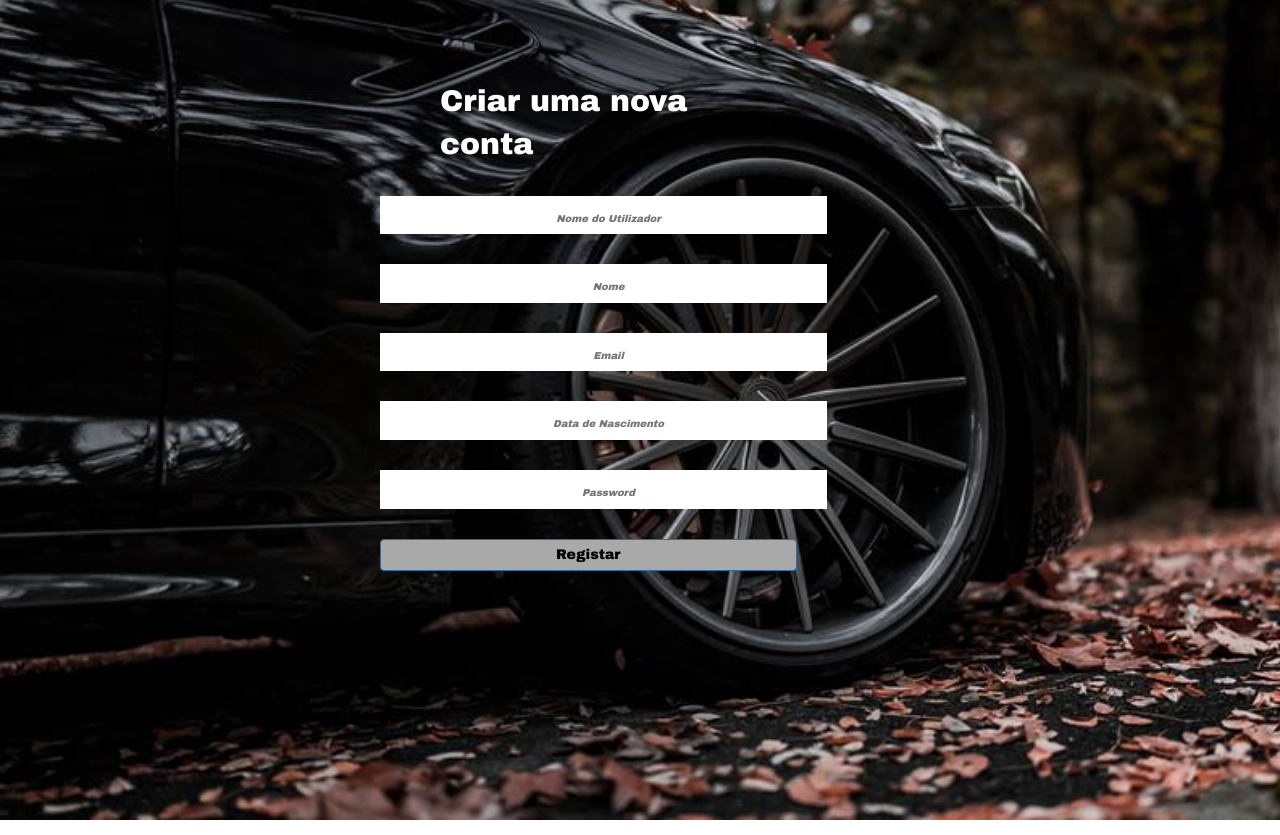
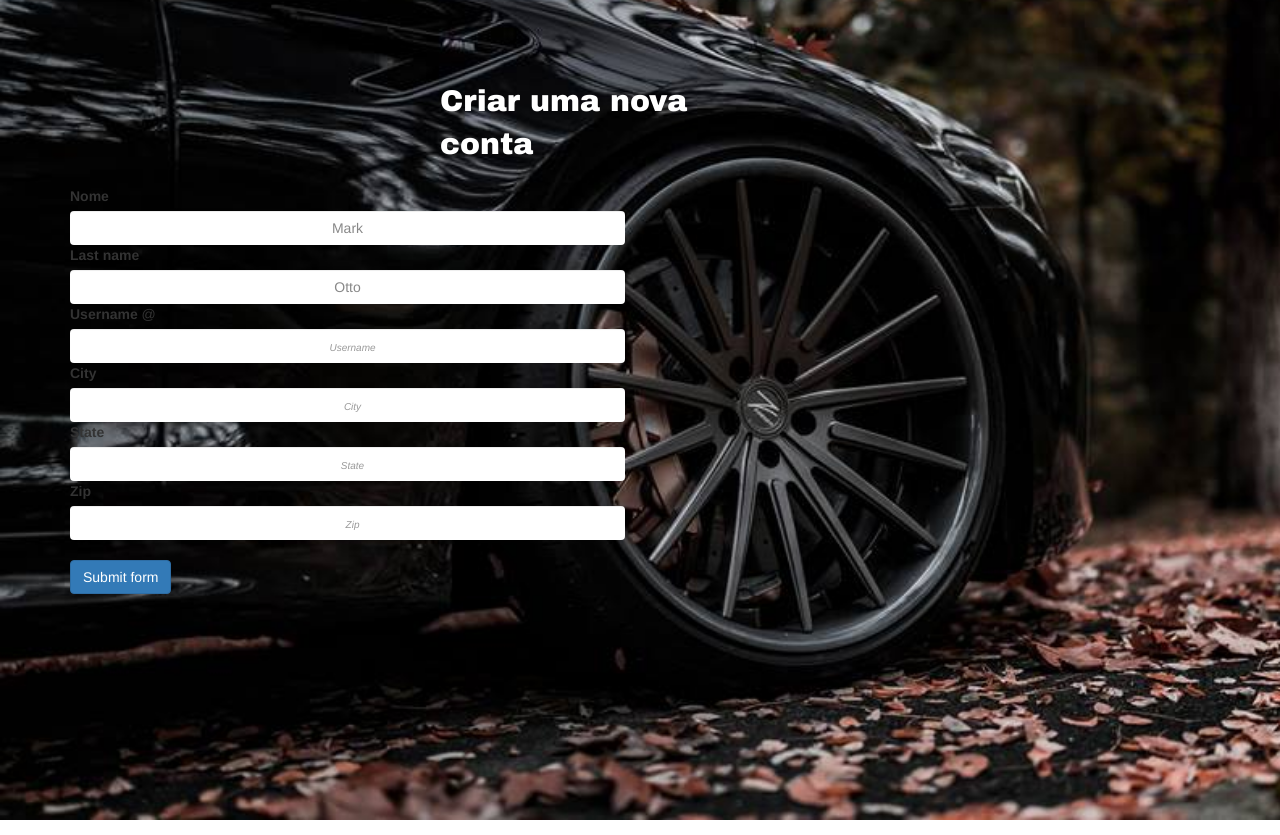
Before and after one commit to 3dylson/PHP-RentalCar-Website, a PHP site: page /PL/User/SignUp.php in a window 1280 px wide. Shown: the top 835 px of the page. Run offline with PHP 8.4, Linux system fonts and the light colour scheme.

Commit message:
update signup

```diff
--- a/PL/User/SignUp.php
+++ b/PL/User/SignUp.php
@@ -9,16 +9,38 @@
     <body class="Definic">
         <section>
             <p class="titile2">Criar uma nova conta</p>
-            <div class="divmain">
+            <div class="form-row">
+                <div class="container">
+                    <div class="row">
+                        <div class="col-sm">
 
-                <form method="post">
-                    <div><input class="tamanho-inputXL" type="text" placeholder="Nome do Utilizador"></div>
-                    <div><input class="tamanho-inputXL" type="text" placeholder="Nome" name="nome"></div>
-                    <div><input class="tamanho-inputXL" type="text" placeholder="Email"></div>
-                    <div><input class="tamanho-inputXL" type="text" placeholder="Data de Nascimento"></div>
-                    <div><input class="tamanho-inputXL" type="text" placeholder="Password"></div>
-                    <div> <input class="btn btn-primary" type="submit" value="Registar" name="user-signup" ></div>
-                </form>
+                        </div>
+                        <div class="col-md-6">
+                            <label for="validationDefault01">Nome</label>
+                            <input type="text" class="form-control" id="validationDefault01" placeholder="First name" value="Mark" required>
+                            <label for="validationDefault02">Last name</label>
+                            <input type="text" class="form-control" id="validationDefault02" placeholder="Last name" value="Otto" required>
+                            <label for="validationDefaultUsername">Username</label>
+                            <span class="input-group-text" id="inputGroupPrepend2">@</span>
+                            <input type="text" class="form-control" id="validationDefaultUsername" placeholder="Username" aria-describedby="inputGroupPrepend2" required>
+                            <label for="validationDefault03">City</label>
+                            <input type="text" class="form-control" id="validationDefault03" placeholder="City" required>
+                            <label for="validationDefault04">State</label>
+                            <input type="text" class="form-control" id="validationDefault04" placeholder="State" required>
+                            <label for="validationDefault05">Zip</label>
+                            <input type="text" class="form-control" id="validationDefault05" placeholder="Zip" required>
+                            <br>
+                            <button class="btn btn-primary" type="submit">Submit form</button><div>
+                            </div>
+                        </div>
+                        <div class="col-sm">
+
+                        </div>
+                    </div>
+                </div>
+                <div class="col-md-4 mb-3">
+
+                </div>
             </div>
         </section>
 
```
